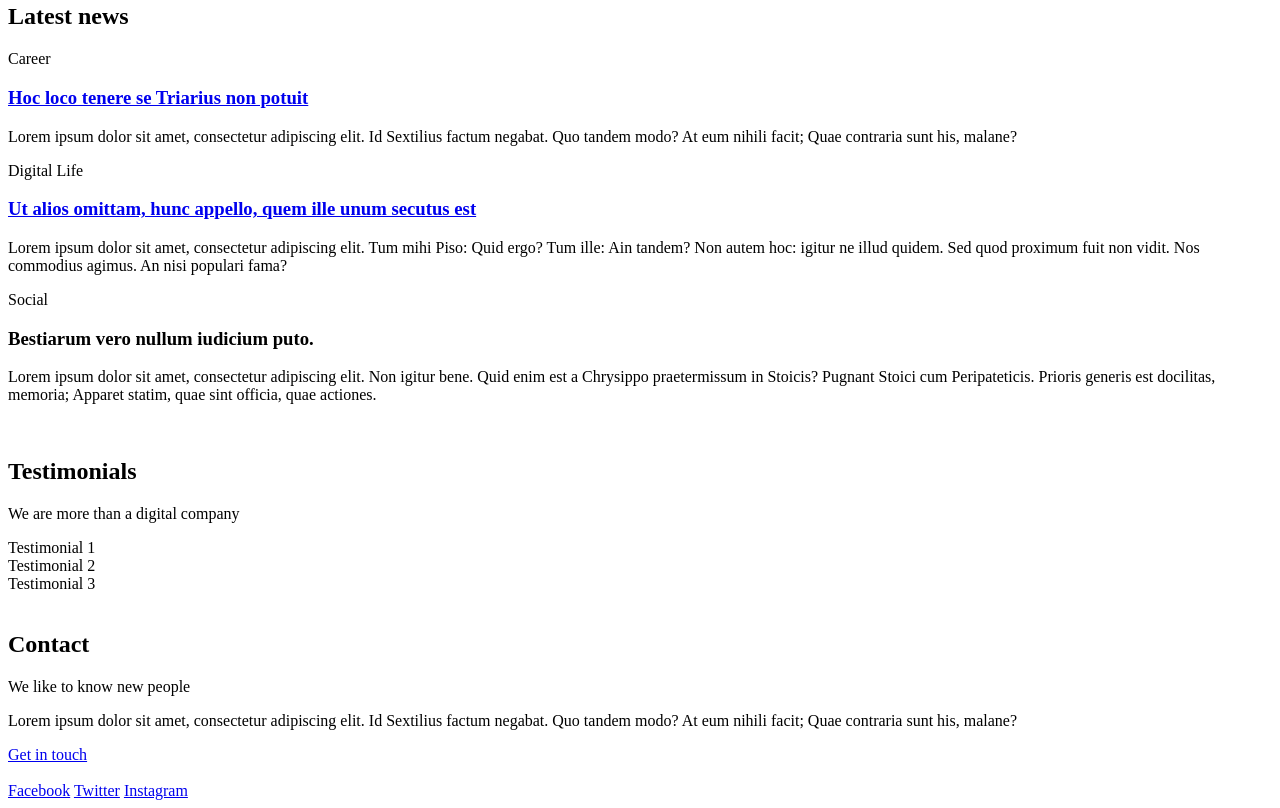
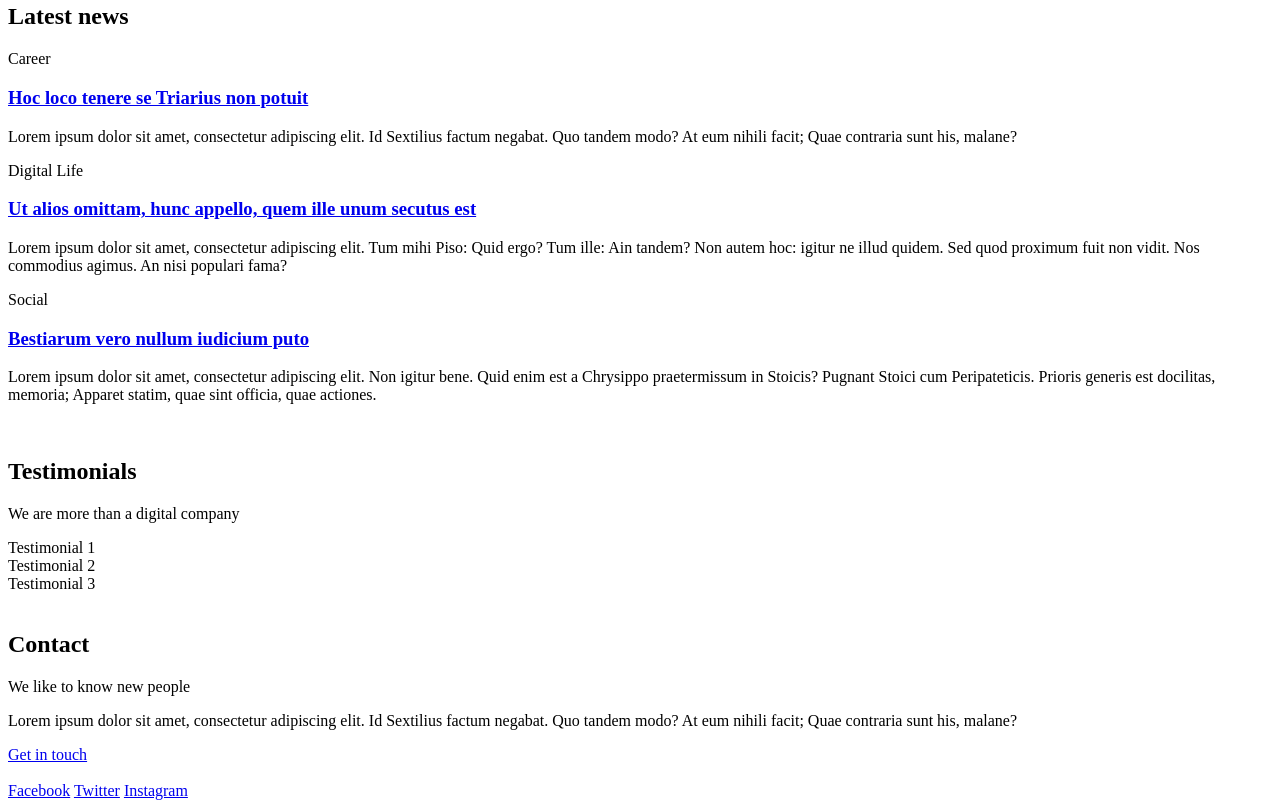
Before and after one commit to CllaudiaB/holbertonschool-web_front_end, a plain HTML site: page html_advanced/23-index.html in a window 1280 px wide. Shown: the part 1330-2138 px from the top of the page. Drawn offline with Linux system fonts and the light colour scheme.

Commit message:
adding link to Latest news

```diff
--- a/html_advanced/23-index.html
+++ b/html_advanced/23-index.html
@@ -117,7 +117,7 @@
                         </article>
                         <article>
                             <p>Social</p>
-                            <h3>Bestiarum vero nullum iudicium puto.</h3>
+                            <h3><a href="#">Bestiarum vero nullum iudicium puto</a></h3>
                             <p>Lorem ipsum dolor sit amet, consectetur adipiscing elit. Non igitur bene. Quid enim est a Chrysippo praetermissum in Stoicis? Pugnant Stoici cum Peripateticis. Prioris generis est docilitas, memoria; Apparet statim, quae sint officia, quae actiones.</p>
                         </article>
                     </div>
```
